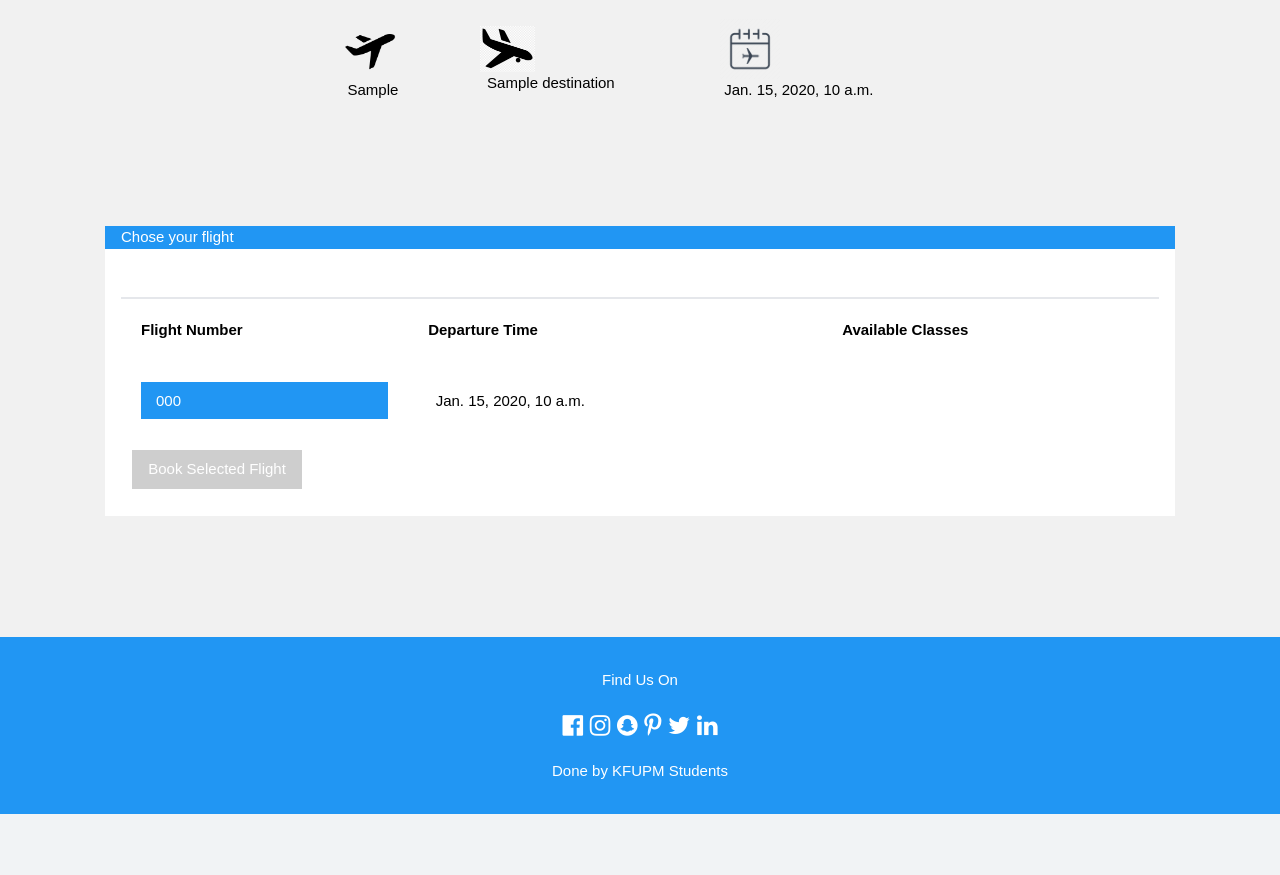
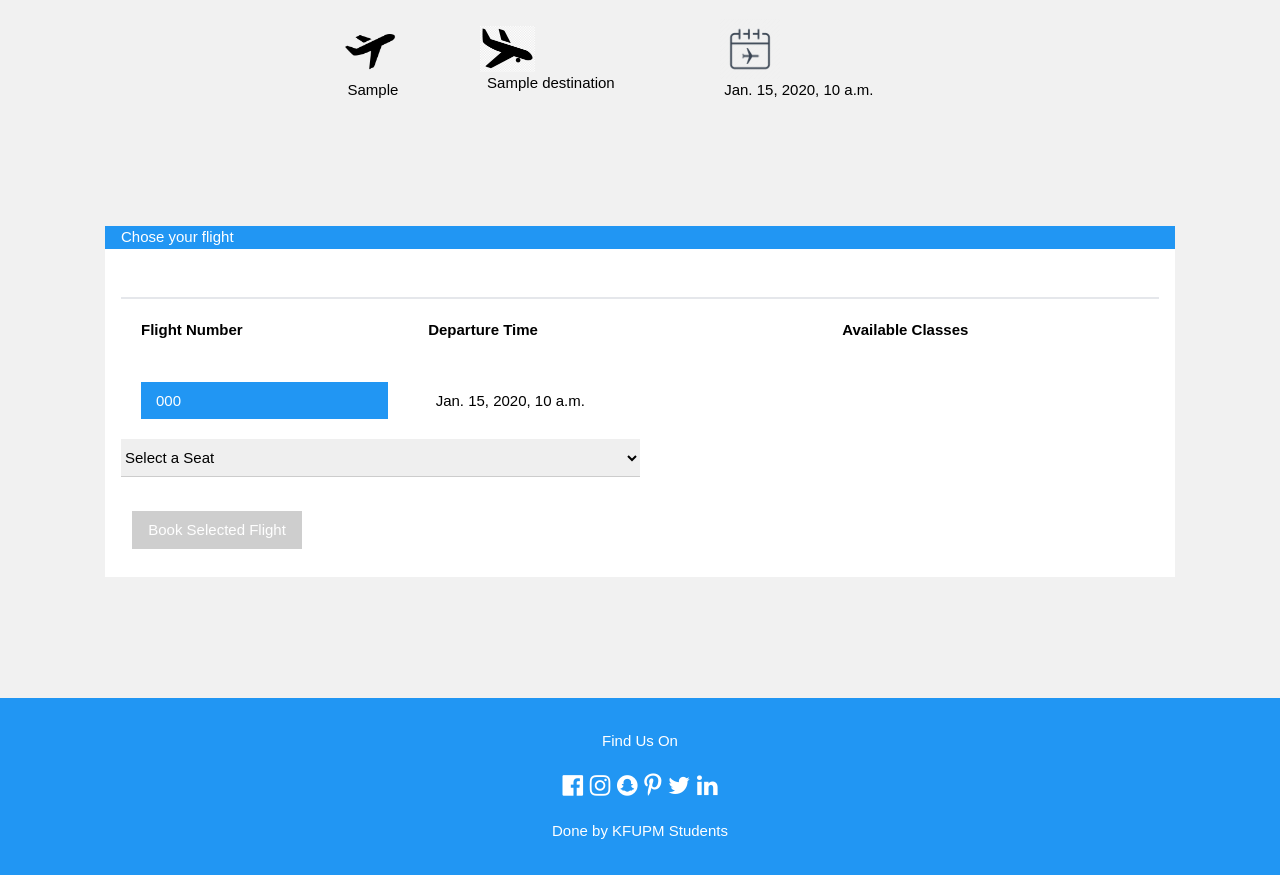
Before and after one commit to ammar-faifi/ics324, a Django app: template flight/templates/flight/data-entry.html in a window 1280 px wide. Shown: the part 107-982 px from the top of the page. Before the commit the page ends 921 px from the top, so only its background shows below. Run offline with Django 4.2, Linux system fonts and the light colour scheme; the template is opened without the code that fills it: most values are stand-ins (such as "Sample title", 1, 10 or a date in 2020); some libraries are stand-ins or nearby versions.

Commit message:
add select seats

```diff
--- a/flight/templates/flight/data-entry.html
+++ b/flight/templates/flight/data-entry.html
@@ -213,6 +213,19 @@
           {% endfor %}
         </table>
 
+        <div class="w3-row">
+          <div class="w3-col l6 ">
+            <select name="seat" id="seat_input" class="w3-select">
+              <option value="">Select a Seat</option>
+              {% for seat in seats_list %}
+              <option value="{{ seat }}">{{ seat }}</option>
+              {% endfor %}
+            </select>
+          </div>
+        </div>
+
+        <br>
+
         <button disabled type="button" class="w3-button w3-dark-grey block m-3" id="book_button">
           Book Selected Flight
         </button>
--- a/flight/views.py
+++ b/flight/views.py
@@ -73,12 +73,18 @@ class SearchFlight(View):
 
                     result[-1][1][c + "_waitlist"] = bussiness_rule
 
+        seats_list = []
+        for n in range(1, 31):
+            for l in ['A', 'B', 'C', 'D', 'E', 'F']:
+                seats_list.append(l + str(n))
+
         return render(
             request,
             "flight/data-entry.html",
             context={
                 "flights": flights,
                 "result": result,
+                'seats_list': seats_list,
             }
             | data,
         )
```
